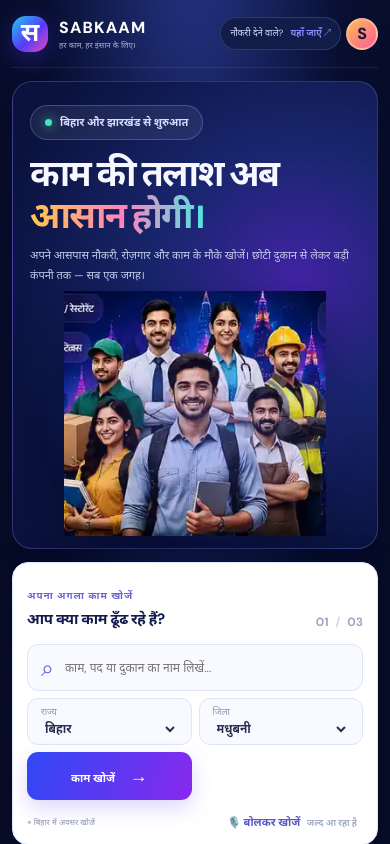
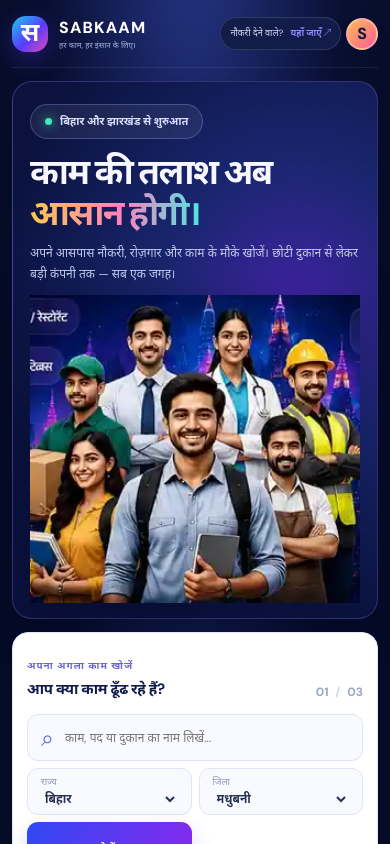
Before and after one commit to sarkaritalk/SABKAAM, a React (Vite) app: page / in a window 390 px wide. Shown: the top 844 px of the page. Built offline with nearby package versions, Linux system fonts and the light colour scheme.

Commit message:
Rebuild hero as uncropped responsive artwork without image frame

```diff
--- a/src/styles.css
+++ b/src/styles.css
@@ -68,3 +68,92 @@
  .hero-ai-collage{object-fit:contain;object-position:center bottom}
  .hero-city-glow{inset:8% 5% 0}
 }
+
+
+/* Final responsive hero layout: natural-size artwork, no image card, no cropping */
+.hero{
+  display:grid!important;
+  grid-template-columns:minmax(0, .92fr) minmax(0, 1.08fr)!important;
+  align-items:center!important;
+  gap:clamp(18px,3vw,44px)!important;
+  min-height:0!important;
+  height:auto!important;
+  padding:clamp(26px,4vw,54px)!important;
+  overflow:visible!important;
+}
+.hero-copy{
+  width:100%!important;
+  max-width:100%!important;
+  min-width:0!important;
+  flex:none!important;
+  overflow:visible!important;
+  z-index:2!important;
+}
+.hero h1{
+  max-width:100%!important;
+  overflow:visible!important;
+  overflow-wrap:normal!important;
+  font-size:clamp(34px,4.1vw,60px)!important;
+  line-height:1.18!important;
+}
+.hero p{max-width:100%!important;overflow:visible!important}
+.hero-art{
+  position:relative!important;
+  inset:auto!important;
+  display:block!important;
+  width:100%!important;
+  max-width:none!important;
+  min-width:0!important;
+  height:auto!important;
+  min-height:0!important;
+  aspect-ratio:auto!important;
+  flex:none!important;
+  margin:0!important;
+  padding:0!important;
+  overflow:visible!important;
+  border:0!important;
+  border-radius:0!important;
+  outline:0!important;
+  background:transparent!important;
+  box-shadow:none!important;
+  opacity:1!important;
+}
+.hero-ai-collage{
+  position:relative!important;
+  display:block!important;
+  inset:auto!important;
+  width:100%!important;
+  max-width:100%!important;
+  height:auto!important;
+  max-height:none!important;
+  object-fit:contain!important;
+  object-position:center center!important;
+  border:0!important;
+  border-radius:0!important;
+  background:transparent!important;
+  box-shadow:none!important;
+  mix-blend-mode:normal!important;
+  filter:drop-shadow(0 16px 26px #02051e55)!important;
+}
+.hero-city-glow{display:none!important}
+.hero-art .float-tag,.hero-art .hero-photo-caption{display:none!important}
+@media(max-width:850px){
+ .hero{grid-template-columns:minmax(0, .9fr) minmax(0, 1.1fr)!important;gap:14px!important;padding:24px!important}
+ .hero h1{font-size:clamp(30px,4.8vw,42px)!important}
+}
+@media(max-width:560px){
+ .hero{
+   display:flex!important;
+   flex-direction:column!important;
+   align-items:stretch!important;
+   gap:8px!important;
+   min-height:0!important;
+   padding:22px 17px 15px!important;
+   overflow:visible!important;
+ }
+ .hero-copy{width:100%!important;max-width:100%!important;flex:none!important}
+ .hero h1{font-size:clamp(32px,9vw,39px)!important;line-height:1.17!important;margin:13px 0 9px!important}
+ .hero p{font-size:12px!important;line-height:1.75!important;max-width:100%!important}
+ .hero-art{width:100%!important;height:auto!important;max-height:none!important;margin:2px 0 0!important;overflow:visible!important}
+ .hero-ai-collage{width:100%!important;height:auto!important;max-height:none!important;object-fit:contain!important}
+}
```
